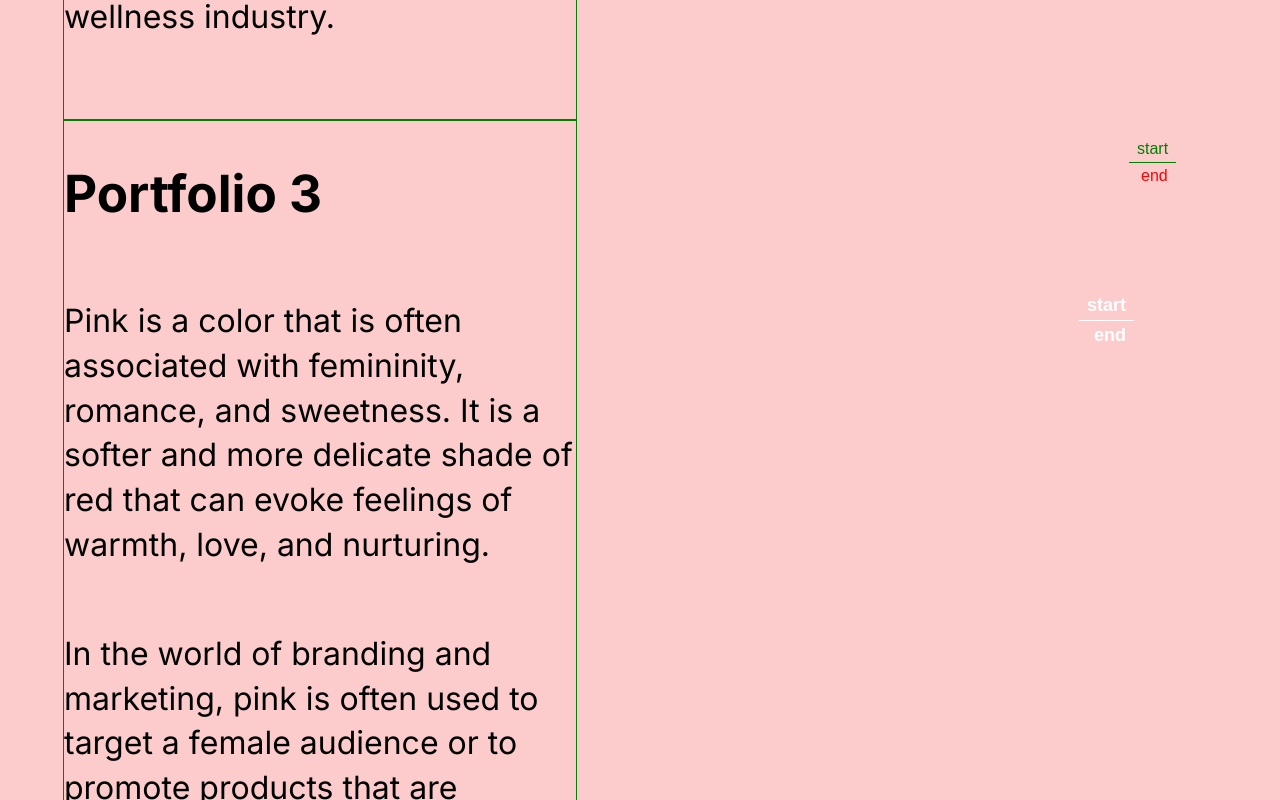
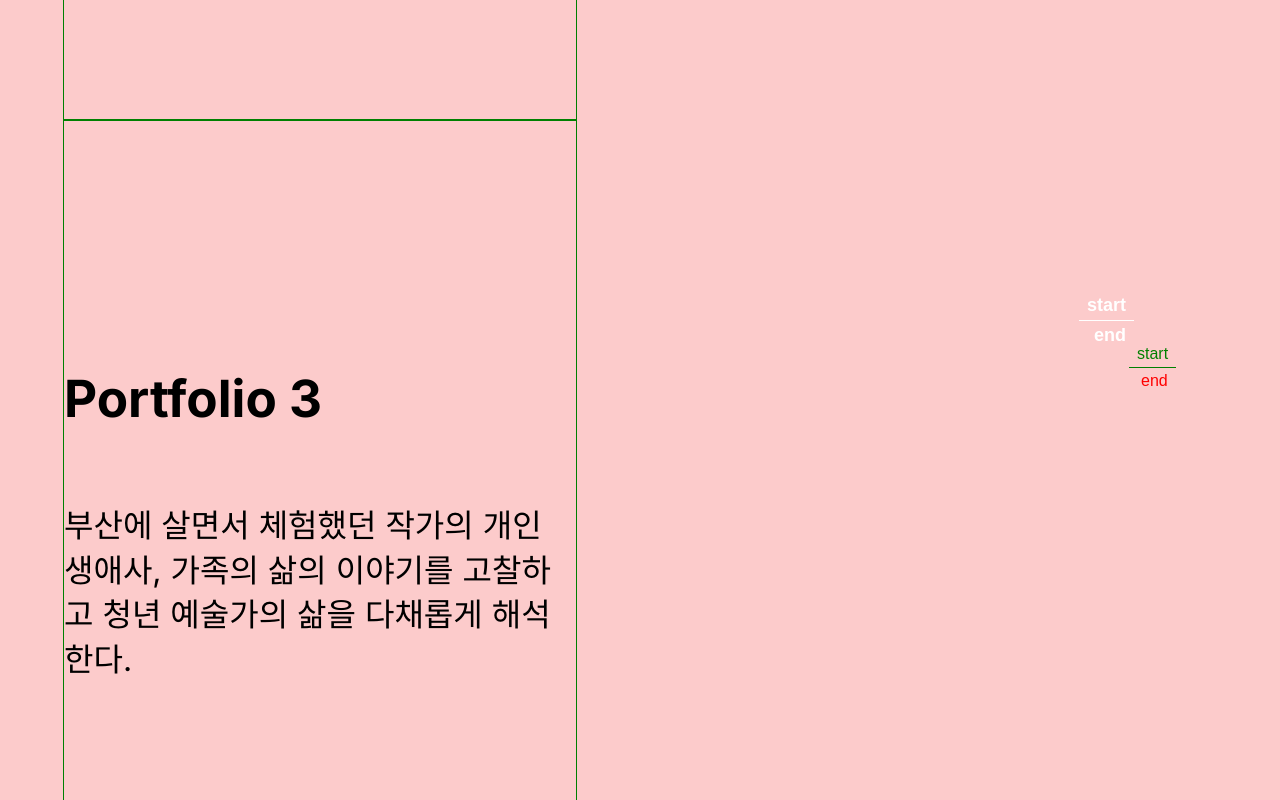
Before and after one commit to thefigtree/portfolio_24_03_11, a Next.js app: page / in a window 1280 px wide. Shown: the part 1480-2280 px from the top of the page. Built offline with nearby package versions, Linux system fonts and the light colour scheme.

Commit message:
contentsApi Data

```diff
--- a/components/colorImage/colorImage.jsx
+++ b/components/colorImage/colorImage.jsx
@@ -6,6 +6,7 @@ import { ScrollTrigger } from "gsap/ScrollTrigger";
 import { useGSAP } from "@gsap/react";
 import { useState } from "react";
 import CustomCursor from "../customCursor/customCursor";
+import { contentsApi } from "app/contentsApi";
 
 export default function ColorImage() {
   const [isHovered, setIsHovered] = useState(false);
@@ -118,6 +119,15 @@ export default function ColorImage() {
     <section className="gallery">
       <div className="left">
         <div className="content">
+          {contentsApi.map((con) => (
+            <div className="section" key={con.id}>
+              <h1>{con.title}</h1>
+              <p>{con.desc}</p>
+            </div>
+          ))}
+        </div>
+
+        {/* <div className="content">
           <div className="section">
             <h1>Portfolio 1</h1>
             <p>
@@ -174,7 +184,7 @@ export default function ColorImage() {
               technology industries.
             </p>
           </div>
-        </div>
+        </div> */}
       </div>
 
       <div className="right">
--- /dev/null
+++ b/src/app/contentsApi.jsx
@@ -0,0 +1,22 @@
+export const contentsApi = [
+  {
+    id: 0,
+    title: "Portfolio 1",
+    desc: "인간과 함께 살아가고 있지만 잘 드러나지 않고, 인식하지 못하는 부산의 자연환경을 살펴본다. 그간 잘 보이지 않았던 인간과 자연의 상호작용에 관하여 조명하고자한다.",
+  },
+  {
+    id: 1,
+    title: "Portfolio 2",
+    desc: "개발이라는 이름 아래 기능을 상실하거나 쓸모없이 버려지는 사물을 오브제로 바라보았다. 버려진 사물을 창작의 소재 또는 모티브로 삼아 예술 작품으로 탄생시킴으로써 원도심 문화에 담긴 가치와 가능성의 흔적을 밀도 있게 들여다본다.",
+  },
+  {
+    id: 2,
+    title: "Portfolio 3",
+    desc: "부산에 살면서 체험했던 작가의 개인 생애사, 가족의 삶의 이야기를 고찰하고 청년 예술가의 삶을 다채롭게 해석한다.",
+  },
+  {
+    id: 3,
+    title: "Portfolio 4",
+    desc: "부산에 살면서 체험했던 작가의 개인 생애사, 가족의 삶의 이야기를 고찰하고 청년 예술가의 삶을 다채롭게 해석한다.",
+  },
+];
```
